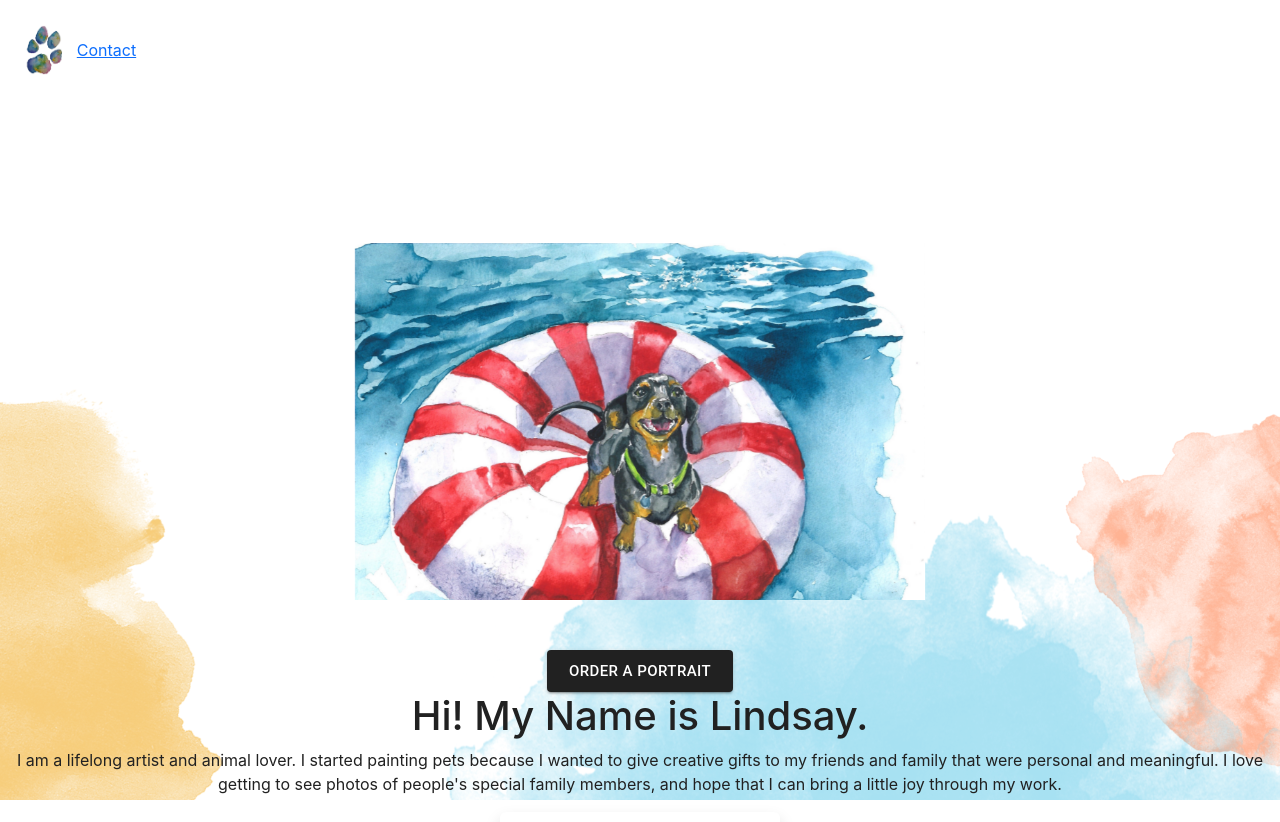
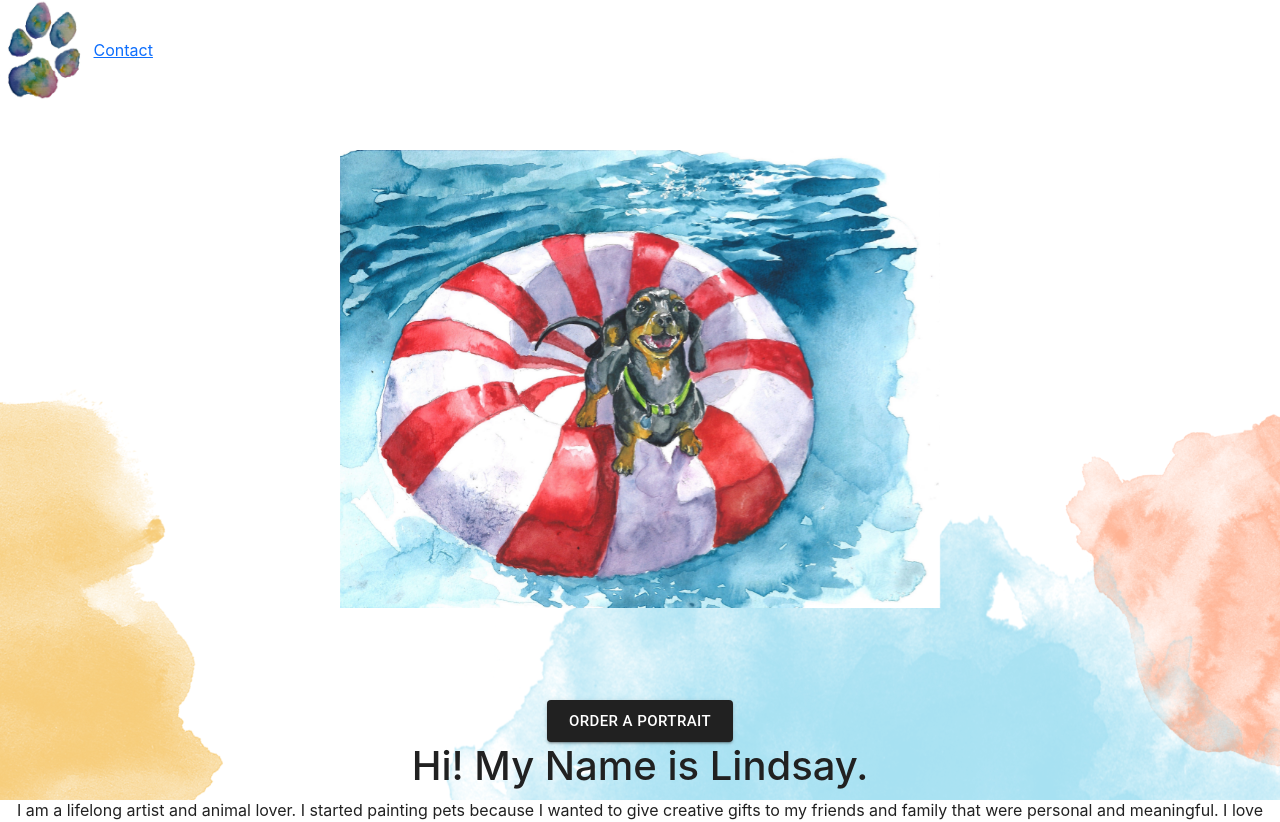
Before and after one commit to lindsay-henderson/paint-all-the-dogs, a React (Create React App) app: page / in a window 1280 px wide. Shown: the top 822 px of the page. Built offline with nearby package versions, Linux system fonts and the light colour scheme.

Commit message:
responsive css for landing page

```diff
--- a/src/components/About.jsx
+++ b/src/components/About.jsx
@@ -1,5 +1,4 @@
 import * as React from 'react';
-import Button from '@mui/material/Button';
 
 export const About = () => {
   return (
--- a/src/components/NavBar/NavBar.css
+++ b/src/components/NavBar/NavBar.css
@@ -1,8 +1,8 @@
 nav {
+  background: none;
   height: 100px;
   width: 100%;
   display: flex;
-  background: none;
   align-items: center;
   position: sticky;
   top: 0;
@@ -10,6 +10,6 @@ nav {
 }
 
 #pawprint {
-  height: 80px;
+  height: 100px;
   width: auto;
 }
--- a/src/styles/portraits.css
+++ b/src/styles/portraits.css
@@ -15,10 +15,8 @@
 }
 
 img {
-  margin: 10%;
-  padding: 15px;
   max-width: 600px;
-  height: auto;
+
 }
 
 h2 {
@@ -34,6 +32,19 @@ h2 {
   color: white;
 }
 
-a:hover {
+.button > a:hover {
   color: #bdbdbd;
 }
+
+@media screen and (min-width: 800px) {
+  #myCarousel {
+    height: 500px;
+    margin: 50px;
+  }
+
+  {
+    img {
+      max-width: 700
+    }
+  }
+}
```
